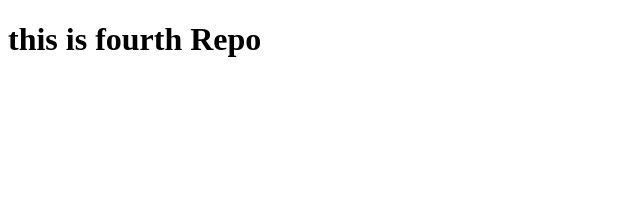
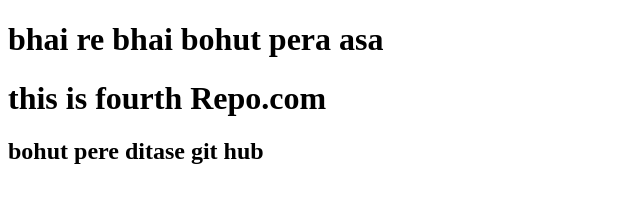
Before and after one commit to Johirsumon/my-fourth-repo, a plain HTML site: page index.html in a window 1280 px wide. Shown: the whole page, without its empty margins (0-640 px from the left). Drawn offline with Linux system fonts and the light colour scheme.

Commit message:
h1 added

```diff
--- a/index.html
+++ b/index.html
@@ -7,6 +7,8 @@
     <title>My Fourth Github Repo</title>
 </head>
 <body>
-    <h1>this is fourth Repo</h1>
+    <h1>bhai re bhai bohut pera asa</h1>
+    <h1>this is fourth Repo.com</h1>
+    <h2>bohut pere ditase git hub</h2>
 </body>
 </html>
```
